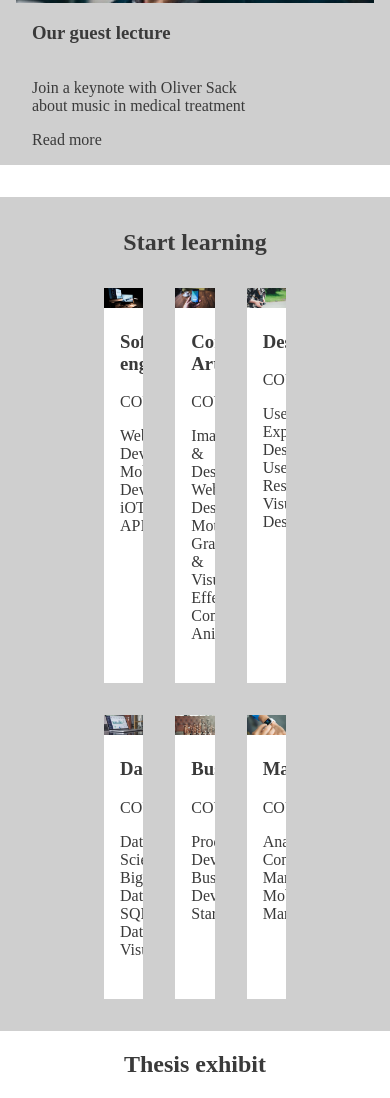
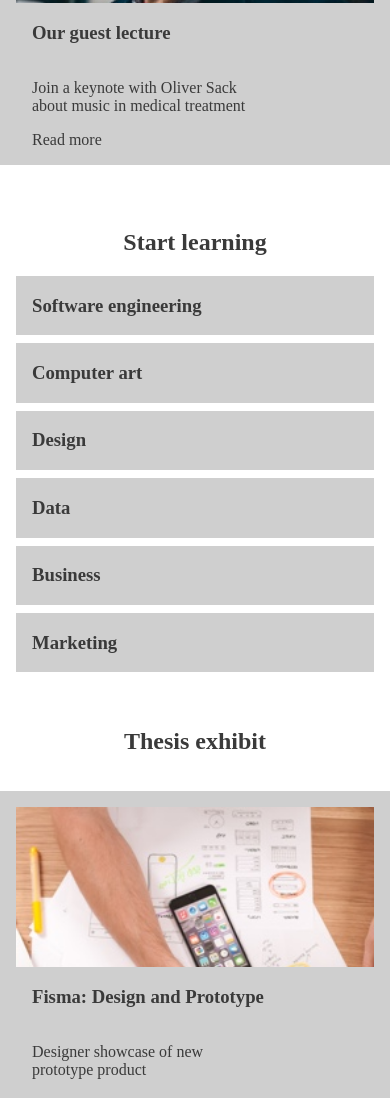
Before and after one commit to Mejovi/capstone-colmar-academy, a plain HTML site: page index.html in a window 390 px wide. Shown: the part 1395-2493 px from the top of the page. Drawn offline with Linux system fonts and the light colour scheme.

Commit message:
mobile 3rd section

```diff
--- a/index.html
+++ b/index.html
@@ -96,7 +96,7 @@
 
         <section class="third-section">
             <h2 class="learning-heading">Start learning</h2>
-            <table class="learning-grid">
+            <table class="learning-grid desktop">
                 <tr>
                     <td>
                         <img src="./resources/images/course-software.jpg" alt="software eng image">
@@ -151,6 +151,14 @@
                     </td>
                 </tr>
             </table>
+            <ul class="learning-list">
+                <li><h3>Software engineering</h3></li>
+                <li><h3>Computer art</h3></li>
+                <li><h3>Design</h3></li>
+                <li><h3>Data</h3></li>
+                <li><h3>Business</h3></li>
+                <li><h3>Marketing</h3></li>
+            </ul>
         </section>
 
 
--- a/resources/css/style.css
+++ b/resources/css/style.css
@@ -199,8 +199,28 @@ header {
 }
 /* 3rd section */
 
-.third-section {
+@media (min-width: 320px) and (max-width:960px){
+    .third-section {
+        background-color: rgb(255, 255, 255);
+    }
+}
+@media (min-width: 961px){
+    .third-section {
+        background-color: rgb(207, 207, 207);
+    }
+}
+
+.learning-list {
+    list-style: none;
+    display: flex;
+    flex-direction: column;
+    padding: 0 16px 32px;
+}
+
+.learning-list li {
     background-color: rgb(207, 207, 207);
+    margin: 4px 0;
+    padding: 0 16px;
 }
 
 .learning-heading {
```
